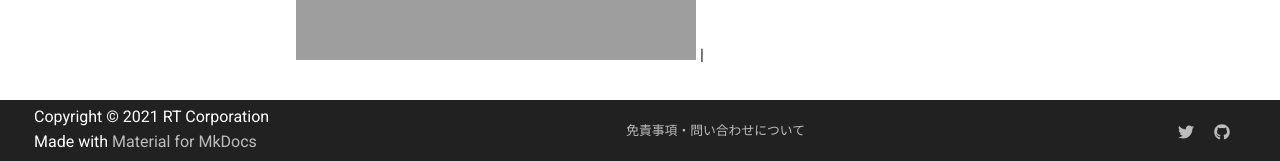
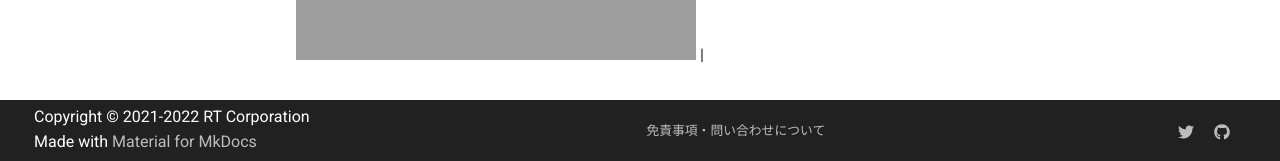
Before and after one commit to rt-net/tutorials, an MkDocs documentation site: the page built from docs/index.md, in a window 1280 px wide and 900 px high, scrolled down 831 px. Shown: the part 736-897 px from the top of the window. Built offline with MkDocs 1.6.1 and Material for MkDocs 9.7.7, drawn with Linux system fonts in a browser that asks for light colours; comment, search, counter and statistics services are not loaded.

Commit message:
Copyright更新

```diff
--- a/mkdocs.yml
+++ b/mkdocs.yml
@@ -16,7 +16,7 @@ repo_url: https://github.com/rt-net/tutorials
 edit_uri: edit/main/docs/
 
 site_url: https://rt-net.github.io/tutorials/
-copyright: Copyright &copy; 2021 RT Corporation
+copyright: Copyright &copy; 2021-2022 RT Corporation
 use_directory_urls: false # ディレクトリ名/index.htmlを開く
 site_description: 株式会社アールティのオンラインソフトウェアチュートリアルです。製品をより便利に使うためのソフトウェアの使い方を紹介しています。
 
```
